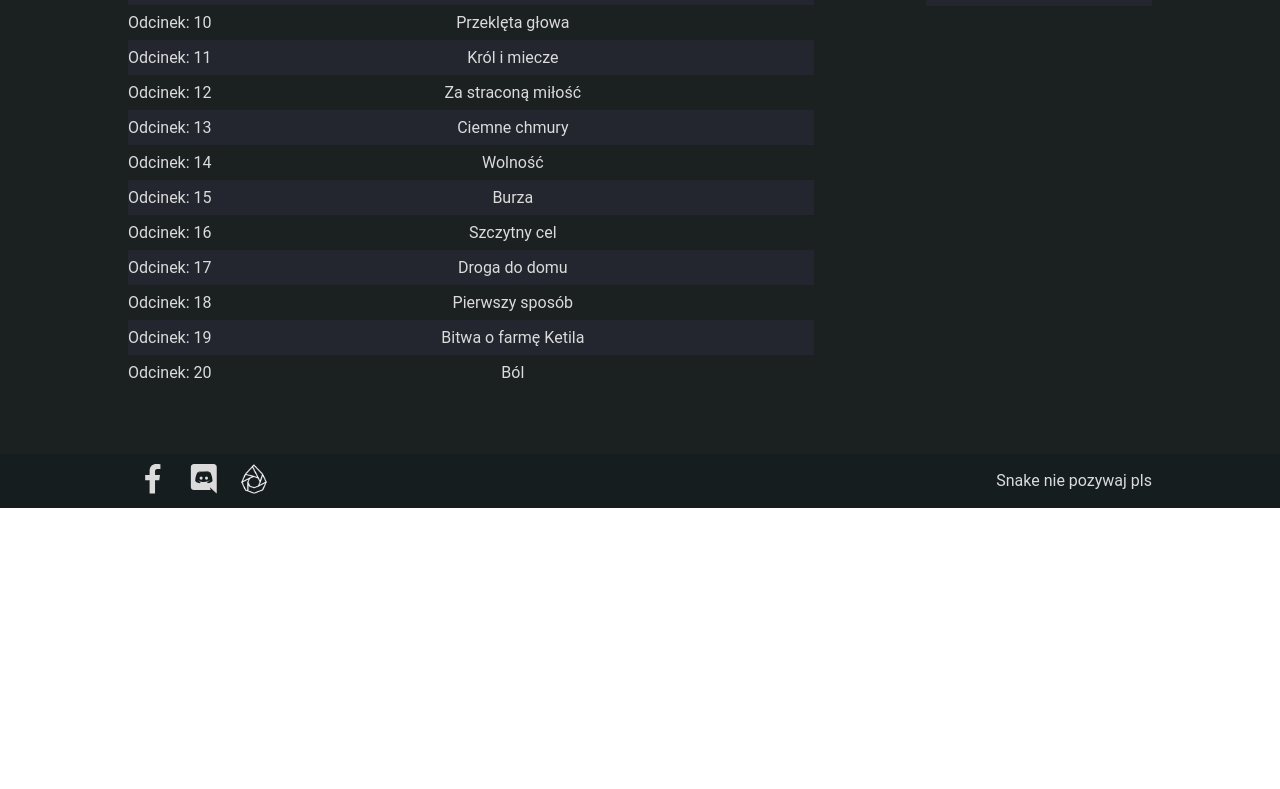
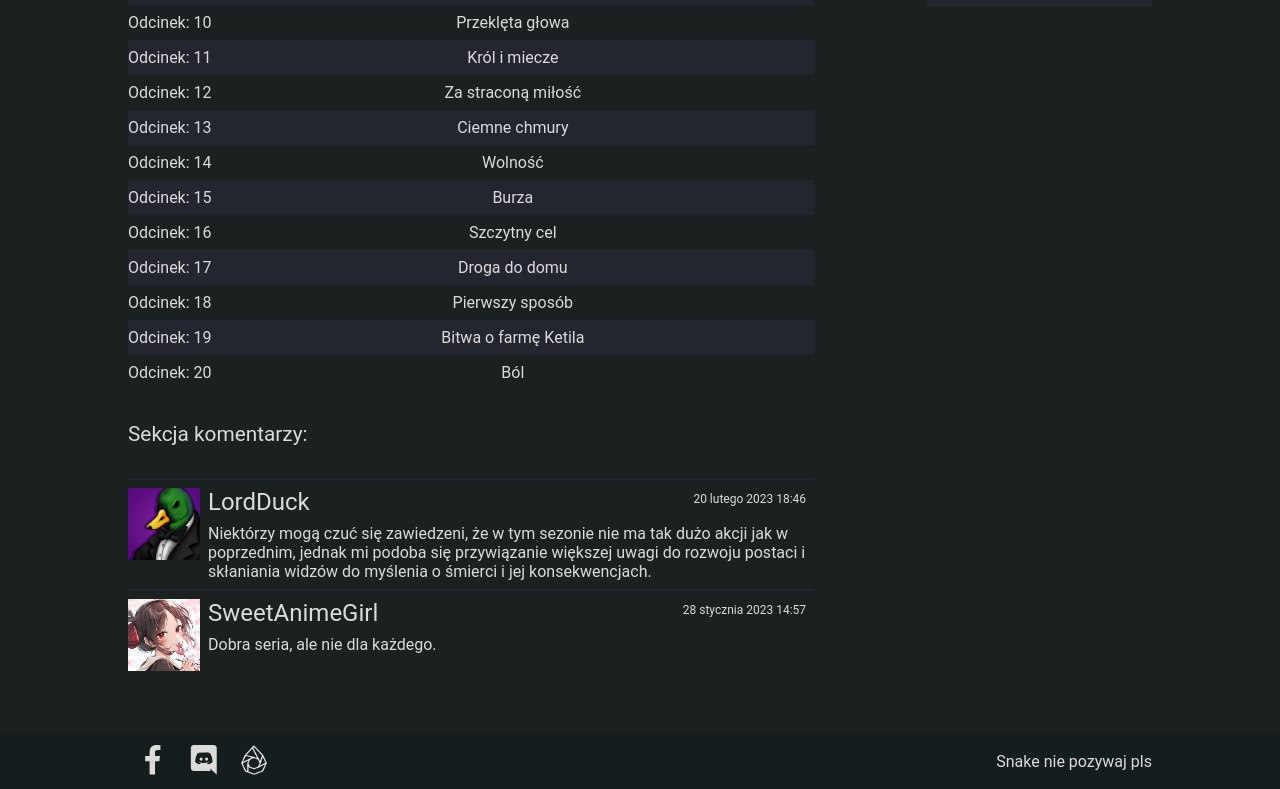
Before and after one commit to froter1/fumetsu.pl-site-recreation, a plain HTML site: page VinlandSagaSeason2.html in a window 1280 px wide. Shown: the part 1203-1992 px from the top of the page. Before the commit the page ends 1711 px from the top, so only its background shows below. Drawn offline with Linux system fonts and the light colour scheme.

Commit message:
Add comment section

```diff
--- a/VinlandSagaSeason2.html
+++ b/VinlandSagaSeason2.html
@@ -186,7 +186,42 @@
                 </ul>
 
                 <div class="comments">
+                    <h3>Sekcja komentarzy:</h3>
 
+                    <div>
+                        <hr>
+                        <div class="wrapper-row comment">
+                            <img src="img/Profiles/LordDuck.jpg" alt="Profile">
+
+                            <div class="wrapper-column text">
+                                <a class="big" href="#">LordDuck</a>
+                                <span class="small">Niektórzy mogą czuć się zawiedzeni, że w tym sezonie nie ma tak
+                                     dużo akcji jak w poprzednim, jednak mi podoba się przywiązanie większej uwagi
+                                     do rozwoju postaci i skłaniania widzów do myślenia o śmierci i jej konsekwencjach.
+                                </span>
+                            </div>
+
+                            <div class="comment-date">
+                                20 lutego 2023 18:46
+                            </div>
+                        </div>
+                    </div>
+
+                    <div>
+                        <hr>
+                        <div class="wrapper-row comment">
+                            <img src="img/Profiles/SweetAnimeGirl.jpg" alt="Profile">
+
+                            <div class="wrapper-column text">
+                                <a class="big" href="#">SweetAnimeGirl</a>
+                                <span class="small">Dobra seria, ale nie dla każdego.</span>
+                            </div>
+
+                            <div class="comment-date">
+                                28 stycznia 2023 14:57
+                            </div>
+                        </div>
+                    </div>
                 </div>
             </div>
 
--- a/styles-anime-page.css
+++ b/styles-anime-page.css
@@ -2,6 +2,12 @@ h2 {
     margin-top: 4rem;
     padding-bottom: 0.5rem;
     margin-bottom: 0;
+}
+
+h3 {
+    font-size: 1.3rem;
+    margin: 2rem 0;
+    font-weight: normal;
 }
 
 .anime-banner {
@@ -64,3 +70,35 @@ h2 {
 .episodes li a:hover > * {
     color: #7289DA;
 }
+
+.comments {
+    align-self: center;
+    min-width: 95%;
+}
+
+hr {
+    border: 1px solid #23262E;
+    max-width: 100%;
+}
+
+.comment {
+    gap: 0.5rem;
+    position: relative;
+    flex-wrap: wrap;
+}
+
+.text {
+    gap: 0.5rem;
+}
+
+.comment img {
+    width: 4.5rem;
+    height: 4.5rem;
+}
+
+.comment-date {
+    position: absolute;
+    right: 0.5rem;
+    top: 0.3rem;
+    font-size: 0.75rem;
+}
```
